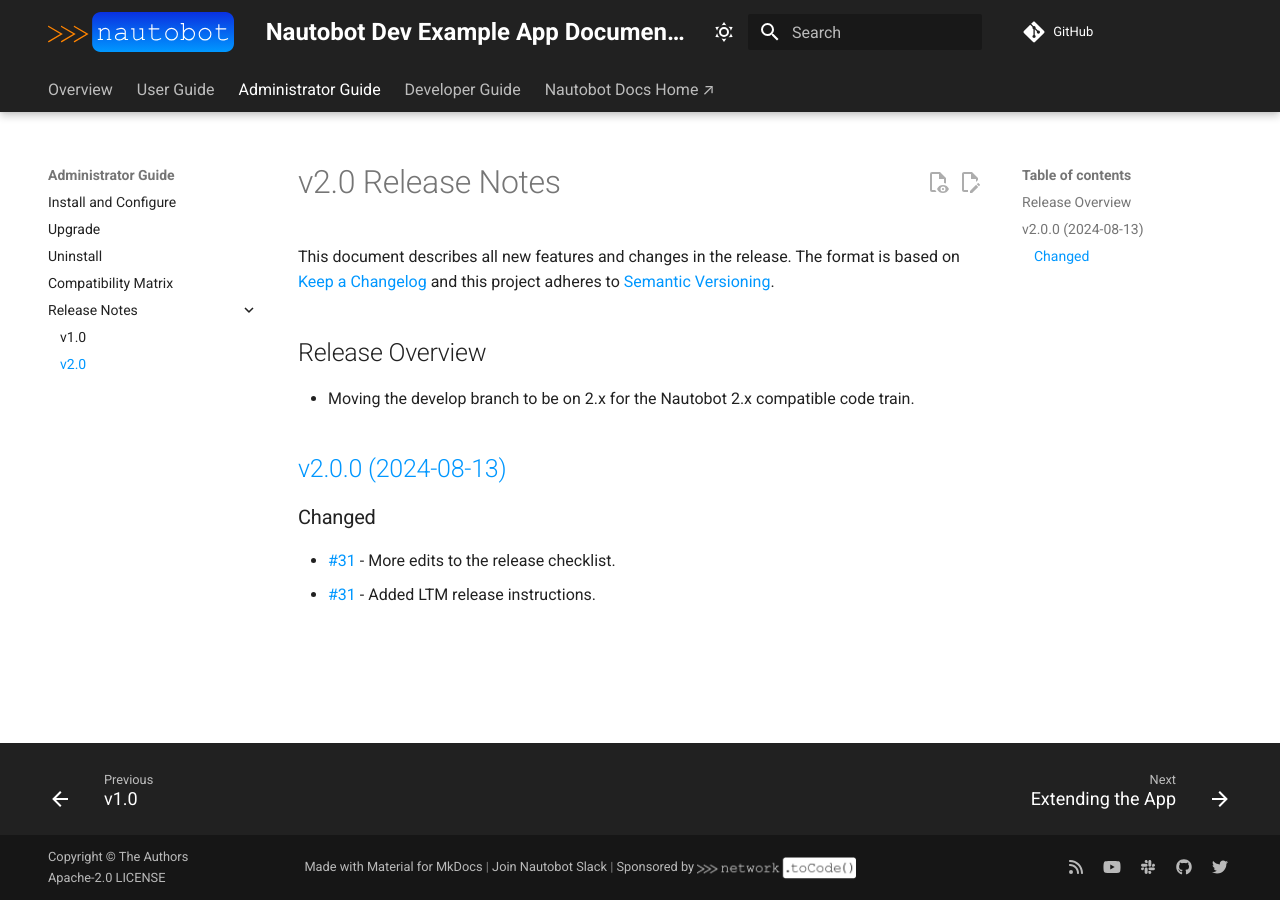
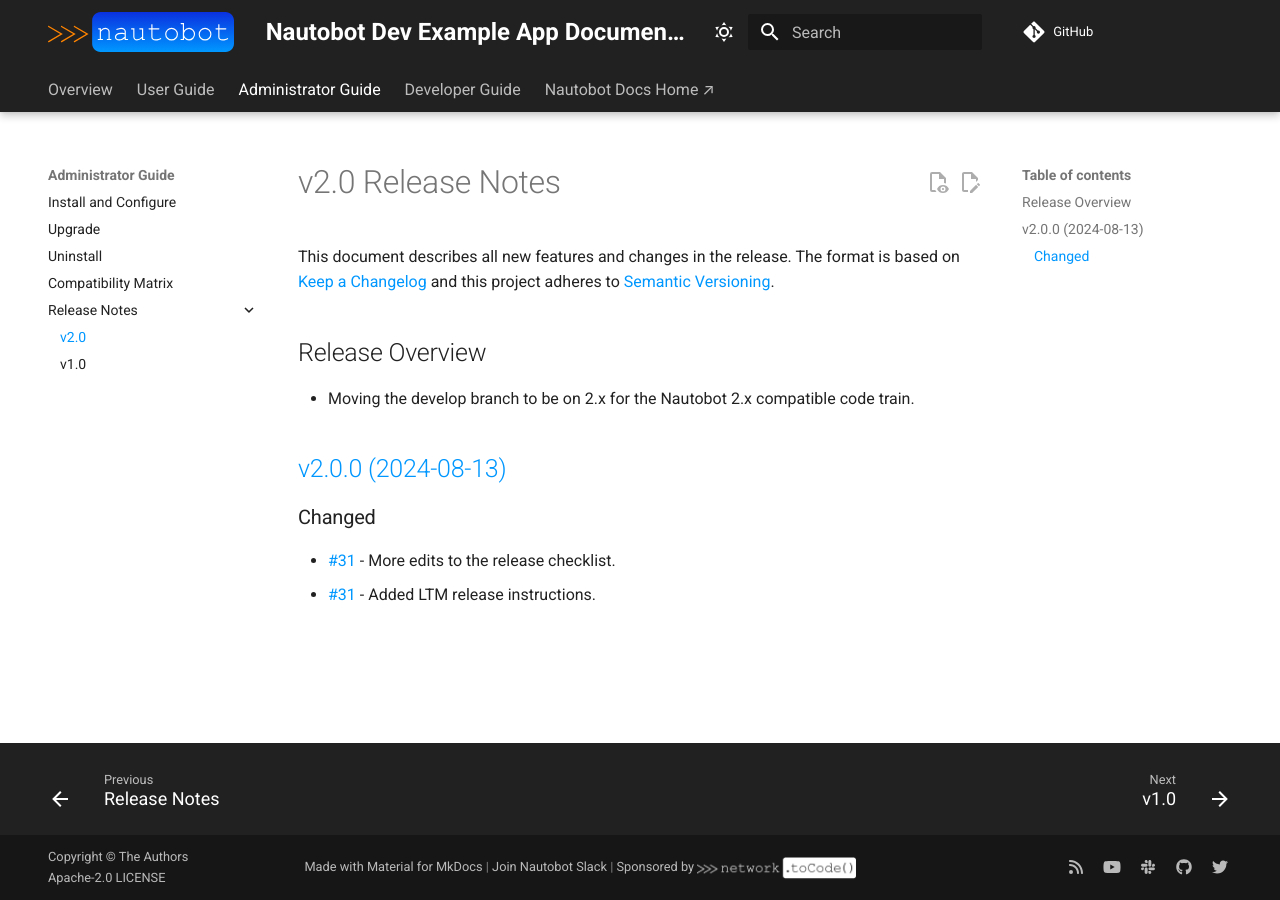
Before and after one commit to nautobot/nautobot-app-dev-example, an MkDocs documentation site: the page built from docs/admin/release_notes/version_2.0.md, in a window 1280 px wide. Built offline with MkDocs 1.6.1 and Material for MkDocs 9.7.7, drawn with Linux system fonts in a browser that asks for light colours; comment, search, counter and statistics services are not loaded; some of the changed lines change nothing that is shown.

Commit message:
Re-order release notes to match standards.

```diff
--- a/mkdocs.yml
+++ b/mkdocs.yml
@@ -118,8 +118,8 @@
       - Compatibility Matrix: "admin/compatibility_matrix.md"
       - Release Notes:
           - "admin/release_notes/index.md"
+          - v2.0: "admin/release_notes/version_2.0.md"
           - v1.0: "admin/release_notes/version_1.0.md"
-          - v2.0: "admin/release_notes/version_2.0.md"
   - Developer Guide:
       - Extending the App: "dev/extending.md"
       - Contributing to the App: "dev/contributing.md"
```
